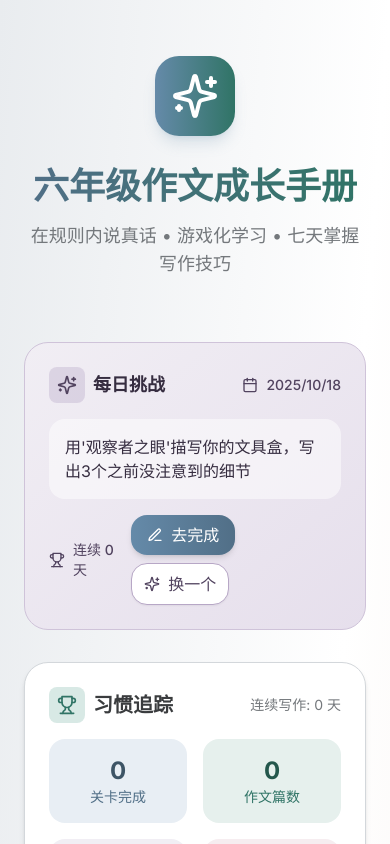
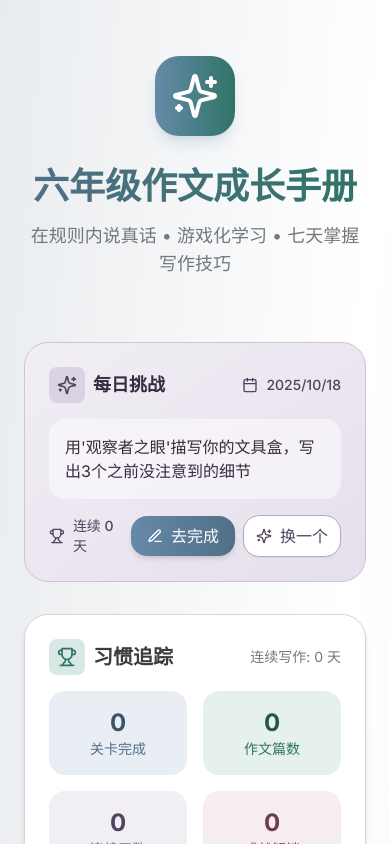
Before and after one commit to InitialXKO/Writing, a Next.js app: page / in a window 390 px wide. Shown: the top 844 px of the page. Built offline with nearby package versions, Linux system fonts and the light colour scheme.

Commit message:
修复补签按钮

```diff
--- a/src/components/DailyChallenge.tsx
+++ b/src/components/DailyChallenge.tsx
@@ -53,7 +53,8 @@
             已完成
           </div>
         ) : (
-          <div className="flex items-center gap-2 flex-wrap">
+          <div className="flex flex-col sm:flex-row items-start sm:items-center gap-2 flex-wrap">
+            <div className="flex items-center gap-2">
               <Link
                 href={targetHref}
                 className="flex items-center gap-2 px-4 py-2 rounded-xl font-medium bg-gradient-to-r from-morandi-blue-500 to-morandi-blue-600 hover:from-morandi-blue-600 hover:to-morandi-blue-700 text-white shadow-md hover:shadow-lg transition-all whitespace-nowrap"
@@ -70,6 +71,7 @@
                   换一个
                 </button>
               )}
+            </div>
             {challenge.canMakeup && onMakeup && (
               <button
                 onClick={onMakeup}
```
Lines whose indentation alone changed are shown as unchanged.
